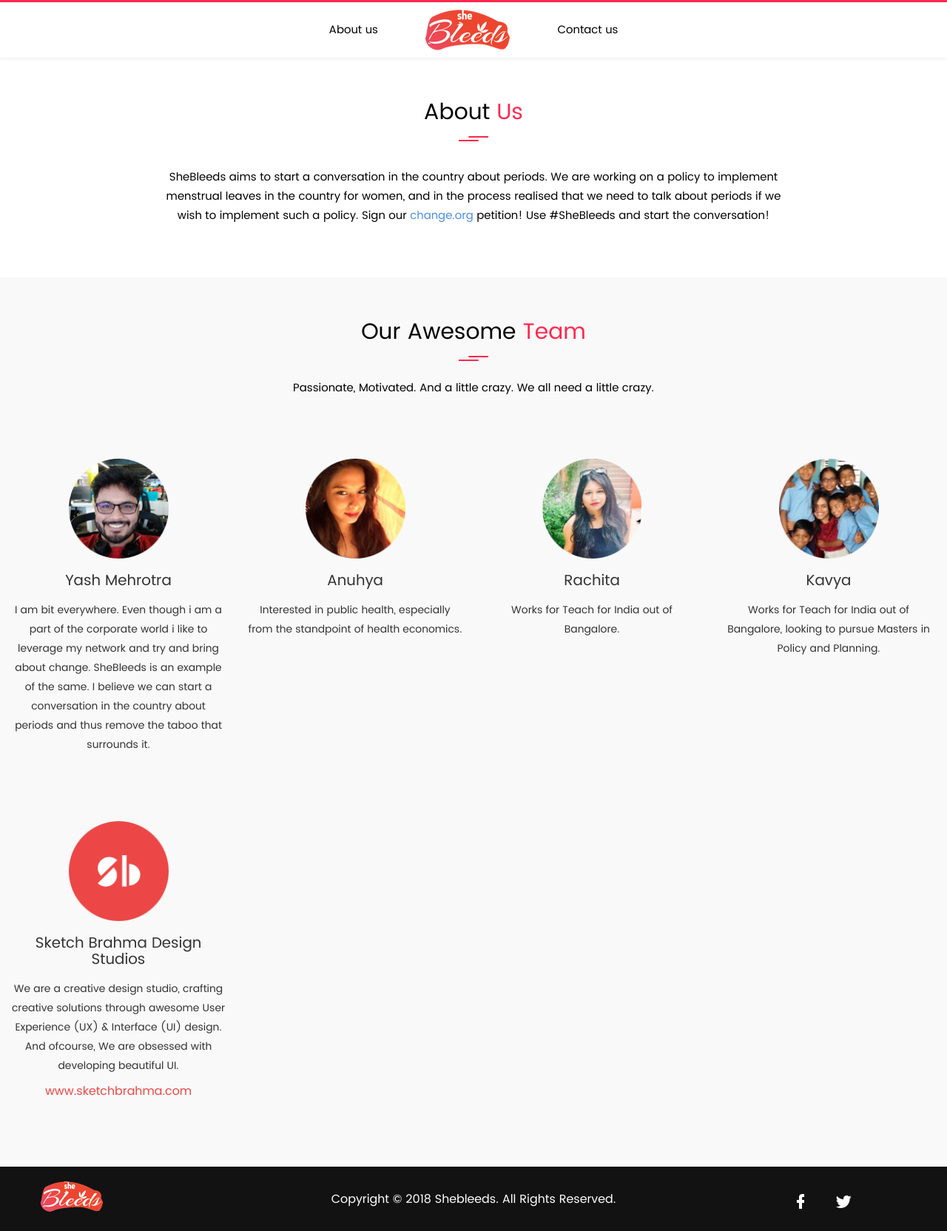
After one commit to yashraj/SheBleeds, a PHP site: page /about.html in a window 1280 px wide. The commit adds this page. Shown: the whole page at 74% size. Run offline with PHP 8.4, Linux system fonts and the light colour scheme.

Commit message:
create squad page doing

```diff
--- /dev/null
+++ b/about.html
@@ -0,0 +1,196 @@
+<!doctype html>
+<html>
+<head>
+	<meta charset="utf-8">
+	<title> SheBleeds </title>
+	<meta name="robots" content="index">
+	<!-- google site verification -->
+	<meta name="robots" content="index">
+	<meta http-equiv="X-UA-Compatible" content="IE=edge">
+	<meta http-equiv="content-type" content="text/html;"/>
+	<meta name="viewport" content="width=device-width, initial-scale=1.0, minimum-scale=1.0, maximum-scale=1.0, user-scalable=no">
+	<meta name="HandheldFriendly" content="True">
+	<meta name="MobileOptimized" content="320">
+	<!-- meta description -->
+	<meta name="description" content="She Bleeds aims to initiate conversation about periods in india.">
+	<!-- meta keywords -->
+	<meta name="keywords" content="She Bleeds, periods, Remove taboo, taboo, periods cycle">
+	<!-- Favicons -->
+	<!-- <link rel="shortcut icon" href="assets/images/fav.png"> -->
+	<!-- css link -->
+	<link href="assets/css/bootstrap.min.css" rel="stylesheet">
+	<link href="assets/css/slick.css" rel="stylesheet">
+	<link href="assets/css/slick-theme.css" rel="stylesheet">
+	<link href="assets/css/materialdesignicons.min.css" rel="stylesheet">
+	<!-- custom css -->
+	<link href="assets/css/style.css" rel="stylesheet">
+</head>
+<body>
+	<!-- page load effect -->
+	<div class="se-pre-con"></div>
+	<!-- header -->
+	<div class="header-section">
+		<ul class="list-unstyled">
+			<li>
+				<a href="about.html">
+					About us
+				</a>
+			</li>
+			<li>
+				<a href="index.html">
+					<img src="assets/images/logo.png">
+				</a>
+			</li>
+			<li>
+				<a href="contact.html">
+					Contact us
+				</a>
+			</li>
+		</ul>
+	</div>
+	<div class="about-section">
+		<div class="container-fluid contact-wrapper" id="about-section">
+			<div class="common-heading">
+				<h5>About <span>Us</span></h5>
+				<label>
+					<img src="assets/images/group.png">
+				</label>
+			</div>
+			<div class="about-desc">
+				<p>
+					SheBleeds aims to start a conversation in the country about periods. We are working on a policy to implement menstrual leaves in the country for women, and in the process realised that we need to talk about periods if we wish to implement such a policy. Sign our <a href="">change.org</a> petition!  Use #SheBleeds and start the conversation!
+				</p>
+			</div>
+		</div>
+		<div class="container-fluid contact-wrapper" id="about-team">
+			<div class="text-center common-heading">
+				<h5>Our Awesome <span>Team</span></h5>
+				<label>
+					<img src="assets/images/group.png">
+				</label>
+				<p>Passionate, Motivated. And a little crazy. We all need a little crazy.</p>
+			</div>
+			<div class="col-md-12 team-section">
+				<div class="col-md-3 text-center">
+					<div class="team-card">
+						<div class="team-img">
+							<img src="assets/images/yash.png">
+						</div>
+						<div class="team-desc">
+							<h5>Yash Mehrotra</h5>
+							<p>
+								I am bit everywhere. Even though i am a part of the corporate world i like to leverage my network and try and bring about change. SheBleeds is an example of the same. I believe we can start a conversation in the country about periods and thus remove the taboo that surrounds it.
+							</p>
+						</div>
+					</div>
+				</div>
+				<div class="col-md-3 text-center">
+					<div class="team-card">
+						<div class="team-img">
+							<img src="assets/images/anuhya.png">
+						</div>
+						<div class="team-desc">
+							<h5>Anuhya</h5>
+							<p>
+								Interested in public health, especially from the standpoint of health economics.
+							</p>
+						</div>
+					</div>
+				</div>
+				<div class="col-md-3 text-center">
+					<div class="team-card">
+						<div class="team-img">
+							<img src="assets/images/rachita.png">
+						</div>
+						<div class="team-desc">
+							<h5>Rachita</h5>
+							<p>
+								Works for Teach for India out of Bangalore.
+							</p>
+						</div>
+					</div>
+				</div>
+				<div class="col-md-3 text-center">
+					<div class="team-card">
+						<div class="team-img">
+							<img src="assets/images/kavya.png">
+						</div>
+						<div class="team-desc">
+							<h5>Kavya</h5>
+							<p>
+								Works for Teach for India out of Bangalore, looking to pursue Masters in Policy and Planning.
+							</p>
+						</div>
+					</div>
+				</div>
+			</div>
+			<div class="col-md-12 team-section">
+				<div class="col-md-3 text-center">
+					<div class="team-card">
+						<div class="team-img">
+							<img src="assets/images/sb.png">
+						</div>
+						<div class="team-desc">
+							<h5>Sketch Brahma Design Studios</h5>
+							<p>
+								We are a creative design studio, crafting creative solutions through awesome User Experience (UX) & Interface (UI) design. And ofcourse, We are obsessed with developing beautiful UI.
+							</p>
+							<a href="http://www.sketchbrahma.com/" target="_blank">www.sketchbrahma.com</a>
+						</div>
+					</div>
+				</div>
+			</div>
+		</div>
+	</div>
+	<!-- footer -->
+	<div class="row footer-section">
+		<div class="col-md-2 col-sm-12 col-xs-12">
+			<div class="footer-logo">
+				<img src="assets/images/footer-logo.png">
+			</div>
+		</div>
+		<div class="col-md-8 col-sm-12 col-xs-12">
+			<div class="footer-decs">
+				<p>
+					Copyright © 2018 Shebleeds. All Rights Reserved.
+				</p>
+			</div>
+		</div>
+		<div class="col-md-2 col-sm-12 col-xs-12">
+			<div class="footer-social">
+				<ul class="list-unstyled">
+					<li>
+						<a href="https://www.facebook.com/SheBleeds-1415024158621007/?modal=admin_todo_tour">
+							<i class="mdi mdi-facebook"></i>
+						</a>
+					</li>
+					<li>
+						<a href="https://twitter.com/SheBleedsIndia">
+							<i class="mdi mdi-twitter"></i>
+						</a>
+					</li>
+				</ul>
+			</div>
+		</div>
+	</div>
+	<!-- Js -->
+	<script src="assets/js/jquery-3.1.0.min.js"></script>
+	<script src="assets/js/bootstrap.min.js"></script>
+	<script src="assets/js/wow.min.js"></script>
+	<script src="assets/js/slick.min.js"></script>
+	<script src="assets/js/script.js"></script>
+	<script type="text/javascript">
+
+		// wow js
+		new WOW().init();
+
+		$('.sb-carousel').slick({
+			dots: true,
+			infinite: true,
+			autoplay: true,
+			autoplaySpeed: 2000,
+		});
+
+	</script>
+</body>
+</html>
--- a/assets/css/style.css
+++ b/assets/css/style.css
@@ -318,6 +318,66 @@ body{
 	background-color: #FF284E;
 	color: #fff;
 }
+/*about*/
+#about-section{
+	padding: 40px 0px;
+}
+.about-desc p{
+	font-size: 15px;
+	line-height: 26px;
+	color: #000;
+	width: 65%;
+	margin:0 auto;
+	text-align: center;
+}
+.about-desc p a{
+	color: #4A90E2;
+	text-decoration: none;
+}
+#about-team{
+	background-color: #F9F9F9;
+	padding: 40px 0px;
+}
+.about-desc{
+	padding-bottom: 30px;
+}
+.common-heading p{
+	padding: 15px 0px;
+	font-size: 15px;
+	color: #000;
+}
+.team-section{
+	padding: 20px 0px;
+}
+.team-card{
+	margin-bottom: 30px;
+}
+.team-img{
+	width: 135px;
+	height: 135px;
+	border-radius: 100%;
+	margin: 20px auto;
+}
+.team-img img{
+	width: 135px;
+	height: 135px;
+	object-fit: cover;
+}
+.team-desc h5{
+	font-size: 20px;
+	font-weight: bold;
+	margin-bottom: 15px;
+}
+.team-desc p{
+	font-size: 14px;
+	line-height: 26px;
+}
+.team-desc a{
+	color: #EC4746;
+	font-size: 16px;
+	display: block;
+	text-decoration: none;
+}
 textarea {
 	height: auto !important;
 	resize: none;
@@ -487,6 +547,12 @@ textarea {
 		margin-top: 50px;
 		margin-bottom: 80px;
 	}
+	.about-desc p{
+		width: 95%;
+	}
+	.common-heading p {
+		width: 95%;
+	}
 }
 @media screen and (max-width: 500px){
 	.header-section ul li {
--- a/contact.html
+++ b/contact.html
@@ -74,7 +74,7 @@
 									<i class="mdi mdi-phone"></i>
 								</label>
 								<span>
-									080 41244424
+									+91 95818 20004
 								</span>
 							</li>
 							<li>
@@ -82,7 +82,7 @@
 									<i class="mdi mdi-email"></i>
 								</label>
 								<span>
-									support@fundsinn.com
+									shebleeds.in@gmail.com
 								</span>
 							</li>
 						</ul>
```
Also changed, not shown: index.html (+2 -7 lines), assets/images/anuhya.png (added), assets/images/footer-logo.png, assets/images/kavya.png (added), assets/images/logo.png, assets/images/rachita.png (added), assets/images/sb.png (added), assets/images/yash.png (added).
